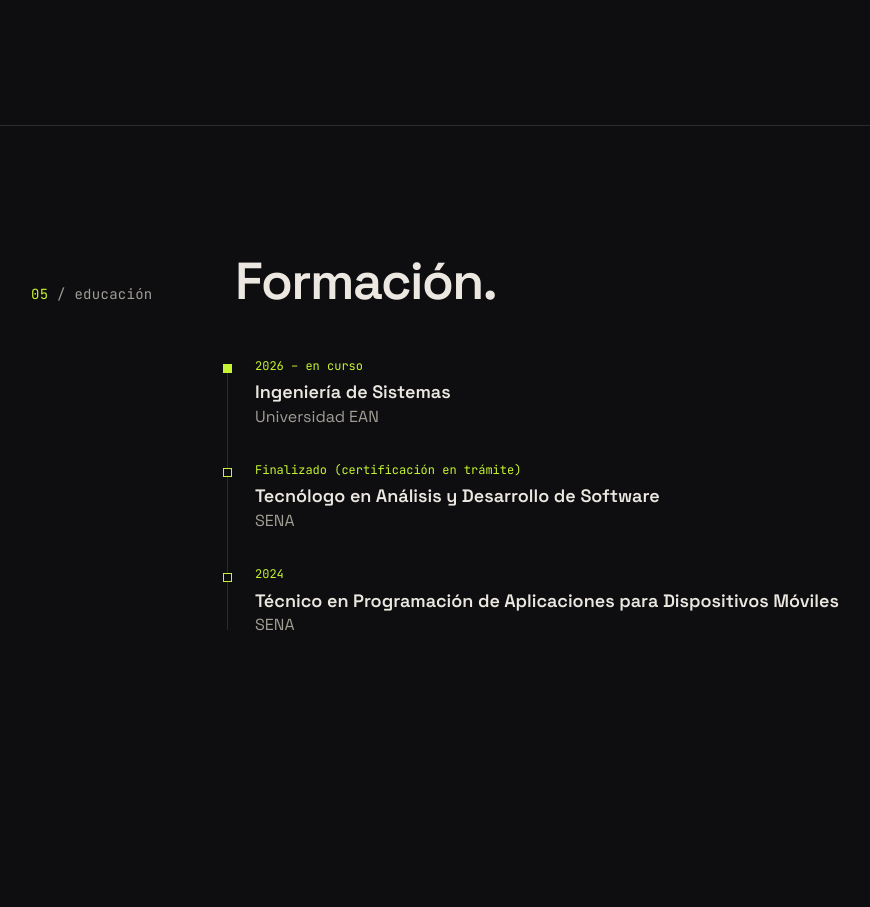
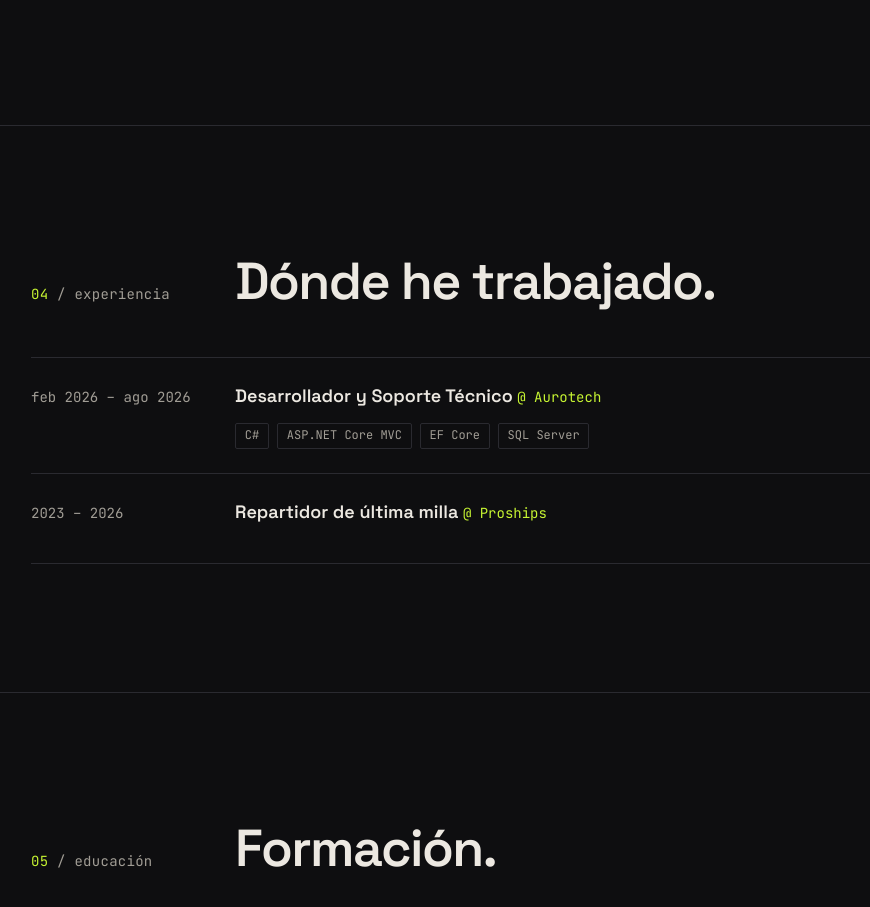
Before and after one commit to SamuelMarino2108/portafolio, a plain HTML site: page index.html in a window 1280 px wide. Shown: the part 3548-4455 px from the top of the page, without its empty margins (65-935 px from the left). Before the commit the page ends 4314 px from the top, so only its background shows below. Drawn offline with Linux system fonts and the light colour scheme.

Commit message:
feat: add experience section

```diff
--- a/css/styles.css
+++ b/css/styles.css
@@ -598,3 +598,40 @@ button { font: inherit; color: inherit; }
 @media (min-width: 48em) {
   .timeline { margin-left: 12rem; }
 }
+
+/* ---------- Experience ---------- */
+.jobs {
+  border-top: 1px solid var(--border);
+}
+
+.job {
+  display: grid;
+  gap: var(--space-2);
+  padding-block: var(--space-5);
+  border-bottom: 1px solid var(--border);
+}
+
+.job__period {
+  font-size: var(--fs-sm);
+  color: var(--muted);
+}
+
+.job__role {
+  margin-bottom: var(--space-3);
+  font-size: var(--fs-md);
+  font-weight: 600;
+}
+.job__company {
+  font-family: var(--font-mono);
+  font-size: var(--fs-sm);
+  font-weight: 400;
+  color: var(--accent);
+}
+
+@media (min-width: 48em) {
+  .job {
+    grid-template-columns: 12rem 1fr;
+    gap: var(--space-3);
+    align-items: baseline;
+  }
+}
--- a/index.html
+++ b/index.html
@@ -41,6 +41,7 @@
     <section id="sobre-mi" class="section" aria-labelledby="sobre-mi-title"></section>
     <section id="skills" class="section" aria-labelledby="skills-title"></section>
     <section id="proyectos" class="section" aria-labelledby="proyectos-title"></section>
+    <section id="experiencia" class="section" aria-labelledby="experiencia-title"></section>
     <section id="educacion" class="section" aria-labelledby="educacion-title"></section>
   </main>
 
--- a/js/main.js
+++ b/js/main.js
@@ -163,6 +163,24 @@
       </div>`);
   }
 
+  function renderExperience() {
+    const rows = data.experience
+      .map((ex) => `
+        <li class="job reveal">
+          <p class="job__period mono">${esc(ex.period)}</p>
+          <div>
+            <h3 class="job__role">${esc(ex.role)} <span class="job__company">@ ${esc(ex.company)}</span></h3>
+            ${chips(ex.stack)}
+          </div>
+        </li>`)
+      .join("");
+    render("experiencia", `
+      <div class="container">
+        ${sectionHead("04", "experiencia", "Dónde he trabajado.", "experiencia-title")}
+        <ol class="jobs">${rows}</ol>
+      </div>`);
+  }
+
   /* ---------- Interactions ---------- */
 
   // Typewriter effect for the terminal status line.
@@ -192,6 +210,7 @@
   renderAbout();
   renderSkills();
   renderProjects();
+  renderExperience();
   renderEducation();
   staggerHero();
   typeStatus();
```
